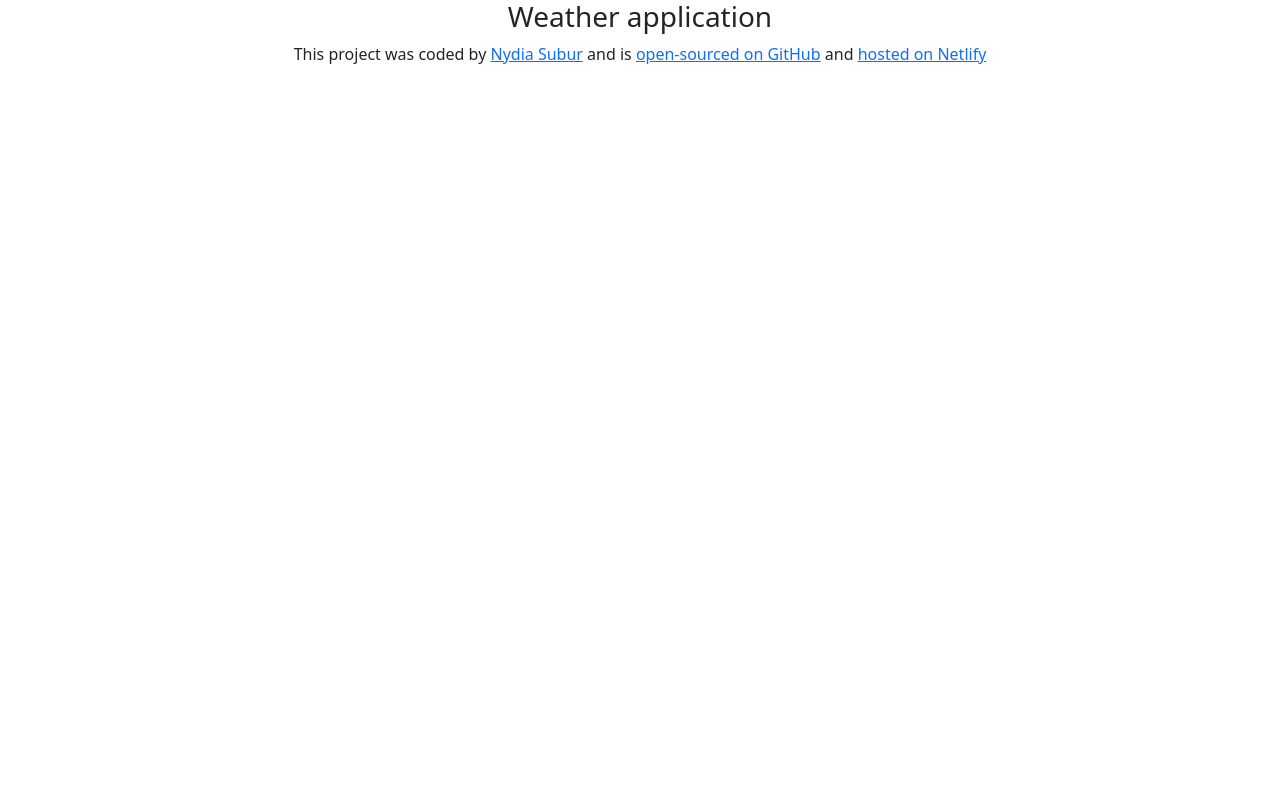
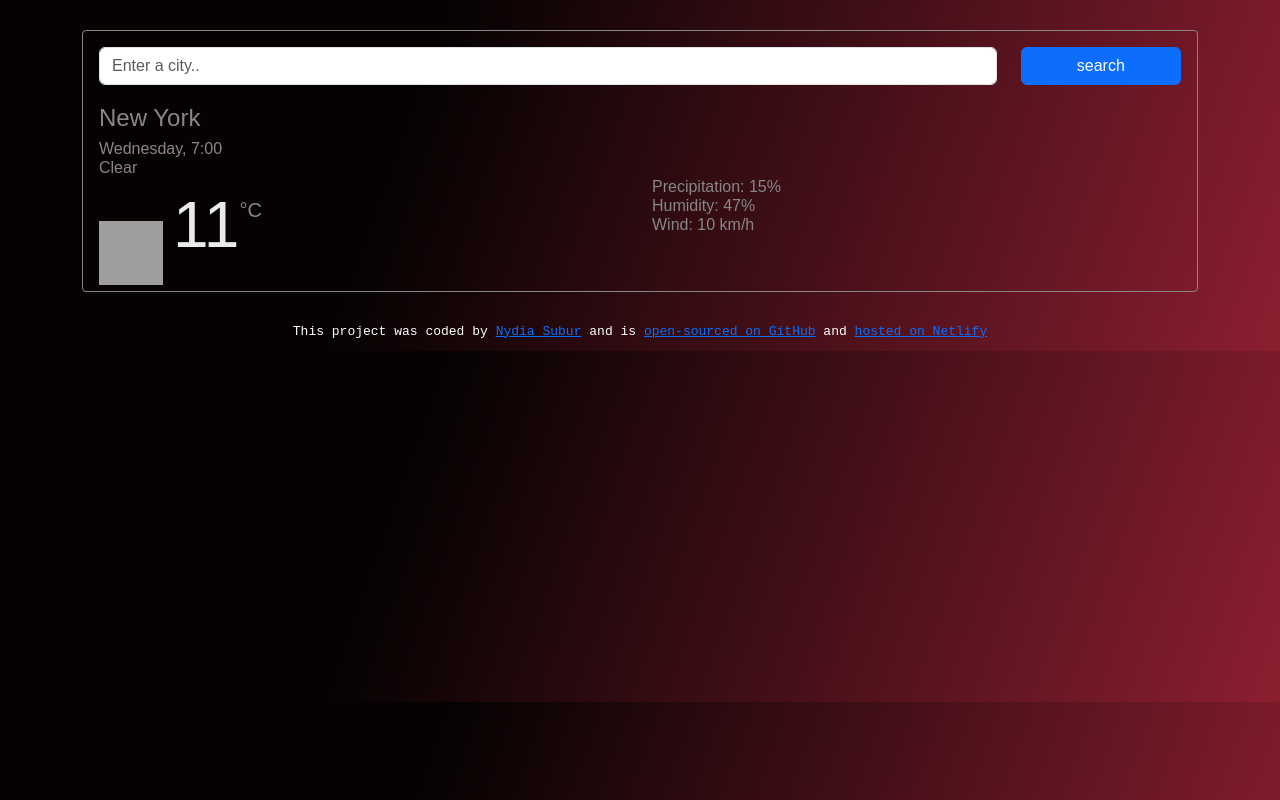
Before and after one commit to nydiasubur/weather-app, a React (Create React App) app: page / in a window 1280 px wide. Built offline with nearby package versions, Linux system fonts and the light colour scheme; grey boxes are pictures that could not be loaded.

Commit message:
Added basic CSS styling

```diff
--- a/src/App.css
+++ b/src/App.css
@@ -1,38 +1,17 @@
+body {
+  background: linear-gradient(
+    109.6deg,
+    rgb(6, 2, 2) 32.4%,
+    rgb(137, 30, 47) 98.8%
+  );
+}
 .App {
-  text-align: center;
-}
-
-.App-logo {
-  height: 40vmin;
-  pointer-events: none;
-}
-
-@media (prefers-reduced-motion: no-preference) {
-  .App-logo {
-    animation: App-logo-spin infinite 20s linear;
-  }
-}
-
-.App-header {
-  background-color: #282c34;
-  min-height: 100vh;
-  display: flex;
-  flex-direction: column;
-  align-items: center;
-  justify-content: center;
-  font-size: calc(10px + 2vmin);
   color: white;
 }
 
-.App-link {
-  color: #61dafb;
+.App footer {
+  font-size: 13px;
+  margin: 10px 0;
+  text-align: center;
+  font-family: monospace;
 }
-
-@keyframes App-logo-spin {
-  from {
-    transform: rotate(0deg);
-  }
-  to {
-    transform: rotate(360deg);
-  }
-}
--- a/src/App.js
+++ b/src/App.js
@@ -1,6 +1,6 @@
 import "./App.css";
 import Weather from "./Weather";
-
+import "bootstrap/dist/css/bootstrap.min.css";
 function App() {
   return (
     <div className="App">
@@ -13,6 +13,7 @@ function App() {
             href="https://www.linkedin.com/in/nydiasubur/"
             target="_blank"
             rel="noopener noreferrer"
+            autoFocus="on"
           >
             Nydia Subur
           </a>{" "}
--- /dev/null
+++ b/src/Weather.css
@@ -0,0 +1,46 @@
+.Weather {
+  border: 1px solid;
+  padding: 16px;
+  font-family: arial, sans-serif;
+  border-radius: 4px;
+  color: #878787;
+  margin: 30px auto;
+}
+
+.Weather h1 {
+  font-size: 24px;
+  line-height: 26px;
+  margin-top: 20px;
+}
+.Weather ul {
+  margin: 0;
+  padding: 0;
+}
+
+.Weather li {
+  font-size: 16px;
+  font-weight: 100;
+  line-height: 19px;
+  list-style: none;
+}
+.Weather img {
+  position: relative;
+  top: 10px;
+  margin-right: 10px;
+  height: 64px;
+  width: 64px;
+}
+.Weather .temperature-unit {
+  position: relative;
+  font-size: 20px;
+  font-weight: 400;
+  top: -30px;
+  line-height: 1;
+}
+
+.Weather .temperature {
+  font-size: 64px;
+  font-size: bold;
+  font-weight: 400;
+  color: rgb(232, 234, 237);
+}
--- a/src/Weather.js
+++ b/src/Weather.js
@@ -1,5 +1,47 @@
 import React from "react";
+import "./Weather.css";
 
 export default function Weather() {
-  return <h3>Weather application</h3>;
+  return (
+    <div className="Weather">
+      <form>
+        <div class="row">
+          <div class="col-10">
+            <input
+              type="search"
+              placeholder="Enter a city.."
+              className="form-control"
+            />
+          </div>
+          <div class="col-2">
+            <input
+              type="submit"
+              value="search"
+              className="btn btn-primary w-100"
+            />
+          </div>
+        </div>
+      </form>
+      <h1>New York</h1>
+      <ul>
+        <li>Wednesday, 7:00</li>
+        <li>Clear</li>
+      </ul>
+      <div className="row">
+        <div className="col-6">
+          <img
+            src="https://ssl.gstatic.com/onebox/weather/64/sunny.png"
+            alt="clear"
+          />
+          <span className="temperature">11</span>
+          <span className="temperature-unit">°C</span>
+        </div>
+        <div className="col-6">
+          <li>Precipitation: 15%</li>
+          <li>Humidity: 47%</li>
+          <li>Wind: 10 km/h</li>
+        </div>
+      </div>
+    </div>
+  );
 }
--- a/src/index.css
+++ b/src/index.css
@@ -1,13 +1,9 @@
 body {
-  margin: 0;
-  font-family: -apple-system, BlinkMacSystemFont, 'Segoe UI', 'Roboto', 'Oxygen',
-    'Ubuntu', 'Cantarell', 'Fira Sans', 'Droid Sans', 'Helvetica Neue',
-    sans-serif;
-  -webkit-font-smoothing: antialiased;
-  -moz-osx-font-smoothing: grayscale;
+  background-color: black;
+  color: red;
 }
 
 code {
-  font-family: source-code-pro, Menlo, Monaco, Consolas, 'Courier New',
+  font-family: source-code-pro, Menlo, Monaco, Consolas, "Courier New",
     monospace;
 }
```
